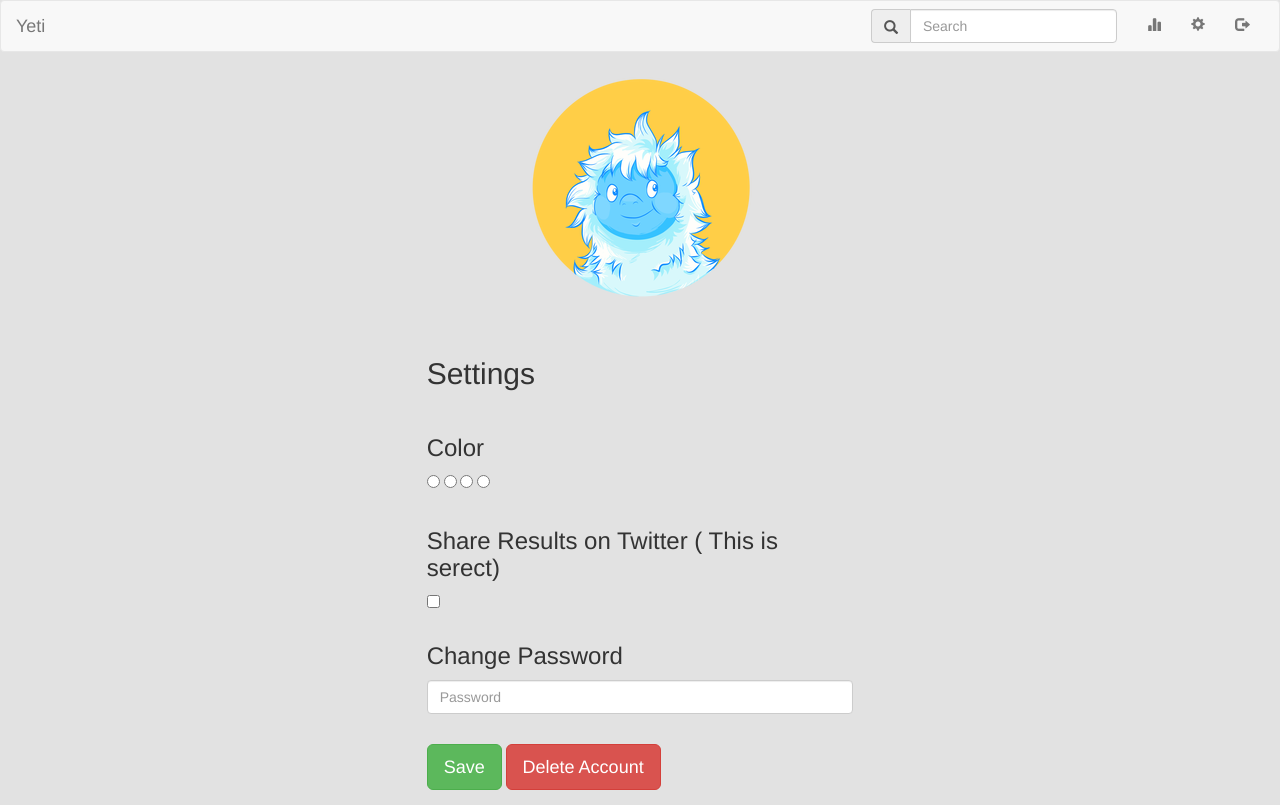
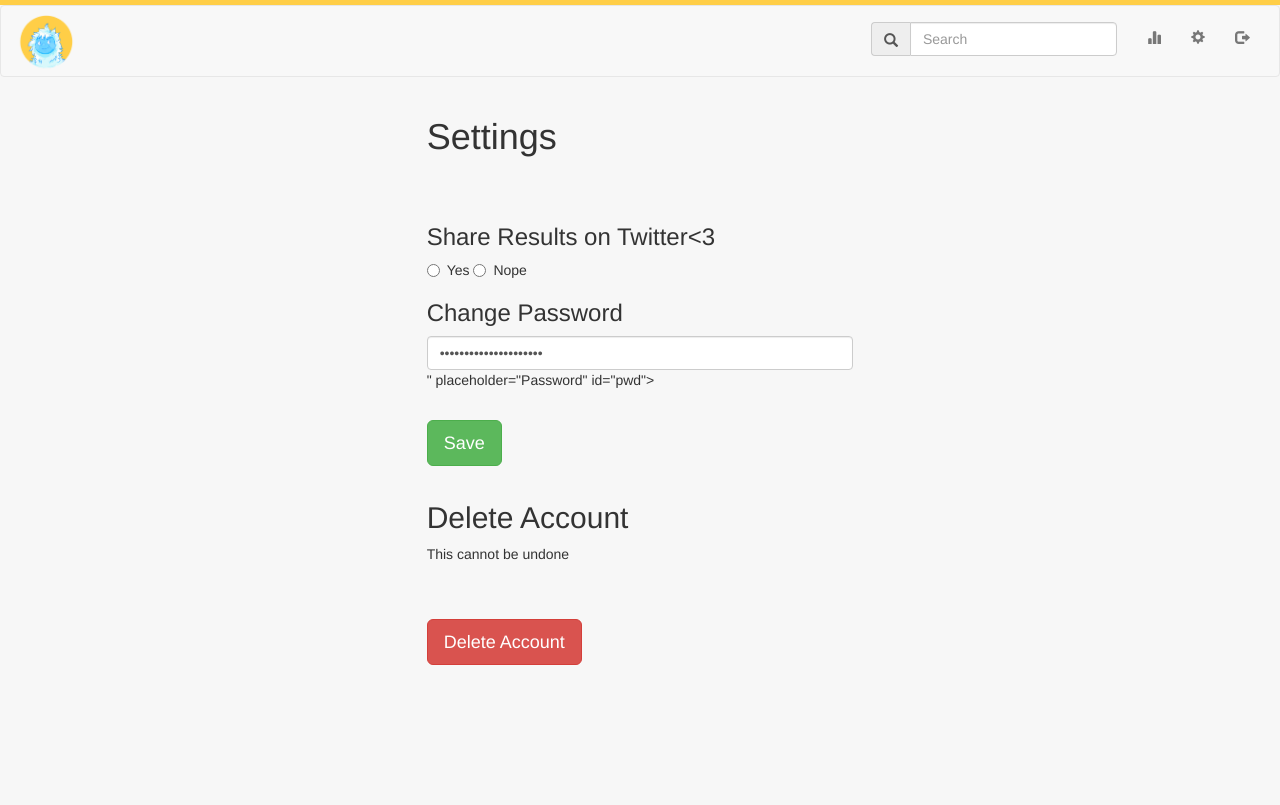
Before and after one commit to rokas456/Yeti, a PHP site: page /assests/view/setting.html in a window 1280 px wide. After the commit the page ends 665 px from the top, so only its background shows below. Run offline with PHP 8.4, Linux system fonts and the light colour scheme.

Commit message:
Improved code
Added deleted and update account.
duck duck go working.
Improved nav bar.
Small ui changes

```diff
--- a/assests/css/style.css
+++ b/assests/css/style.css
@@ -1,5 +1,22 @@
 body {
 
-background-color: #E2E2E2;
+background-color: #F7F7F7;
+border-top:5px solid #FFCE47;
+}
+
+.navbar-header{
+
+height:70px;
+
 
 }
+
+navbar-toggle {
+
+margin-top: 15px;
+}
+@media (min-width: 768px){
+.navbar-right {
+margin-top: 8px;
+}
+}
--- a/assests/js/handles.js
+++ b/assests/js/handles.js
@@ -12,6 +12,7 @@
            data: $("#signin").serialize(), // serializes the form's elements.
            success: function(data)
            {
+
                 alerts(data,'Logging you in'); //Handles log in
            }
          });
@@ -33,7 +34,7 @@
             console.log(data);
             myFunction(data);
             $.getScript("http://localhost/yeti/assests/third-party/instagram/instagram.js", function(){
-                grabImages(jQuery("#search_bar_input").val(), 10, access_parameters);
+                grabImages(jQuery("#search_bar_input").val(), 4, access_parameters);
               });
            }
          });
@@ -55,7 +56,50 @@
            data: $("#signup").serialize(), // serializes the form's elements.
            success: function(data)
            {
+
             alerts(data,'Account created'); // show response from the php script.
+           }
+         });
+
+    return false; // avoid to execute the actual submit of the form.
+});
+
+
+
+
+
+// This is for the personal Settings
+$("#delete_account").submit(function() {
+  var url =  "index.php?action=delete_account"; // the script where you handle the form input.
+
+    $.ajax({
+           type: "POST",
+        cache    : false,
+           url: url,
+           data: $("#delete_account").serialize(), // serializes the form's elements.
+           success: function(data)
+           {
+
+                    redirect();
+           }
+         });
+
+    return false; // avoid to execute the actual submit of the form.
+});
+
+ // This is for the personal Settings
+$("#update_account").submit(function() {
+  var url =  "index.php?action=update_account"; // the script where you handle the form input.
+
+    $.ajax({
+           type: "POST",
+        cache    : false,
+           url: url,
+           data: $("#update_account").serialize(), // serializes the form's elements.
+           success: function(data)
+           {
+
+                         alerts(data,'Settings Changed '); // show response from the php script.
            }
          });
 
@@ -70,20 +114,30 @@
     if (status == 'true'){
         var div = document.createElement("div");
         div.setAttribute("class", "alert alert-success");
-		div.setAttribute("role", "alert");
+    div.setAttribute("role", "alert");
         div.innerHTML = "Awesome, Hold on two seconds " + message;
-		document.getElementById("alert").appendChild(div);
+    document.getElementById("alert").appendChild(div);
     setTimeout(redirect,2000);
 
     }else if (status == 'error') {
         var div = document.createElement("div");
-			div.setAttribute("class", "alert alert-danger");
-		div.setAttribute("role", "alert");
-        div.innerHTML = "Oh snap something is wrong :-O";
+      div.setAttribute("class", "alert alert-danger");
+    div.setAttribute("role", "alert");
+        div.innerHTML = "Oh snap something is wrong ";
 
-		document.getElementById("alert").appendChild(div);
+    document.getElementById("alert").appendChild(div);
     }
 
+  else if (status == 'passwordchanged') {
+
+
+        var div = document.createElement("div");
+      div.setAttribute("class", "alert alert-success");
+    div.setAttribute("role", "alert");
+        div.innerHTML = "Password Change Successful";
+
+    document.getElementById("alert").appendChild(div);
+    }
 }
 
 
--- a/assests/view/charts.html
+++ b/assests/view/charts.html
@@ -29,7 +29,9 @@
         <span class="icon-bar"></span>
         <span class="icon-bar"></span>
       </button>
-      <a class="navbar-brand" href="index.php">Yeti</a>
+        <a class="navbar-brand" rel="home"  href="index.php" title="Buy Sell Rent Everyting">
+          <img src="assests/img/logo.png" style="width:60px; height:60px; margin-top: -7px;"class="img-responive center-block">
+    </a>
     </div>
 
     <!-- Collect the nav links, forms, and other content for toggling -->
--- a/assests/view/setting.html
+++ b/assests/view/setting.html
@@ -25,7 +25,13 @@
         <span class="icon-bar"></span>
         <span class="icon-bar"></span>
       </button>
-      <a class="navbar-brand" href="index.php">Yeti</a>
+   <a class="navbar-brand" rel="home"  href="index.php" title="Buy Sell Rent Everyting">
+          <img src="assests/img/logo.png" style="width:60px; height:60px; margin-top: -7px;"class="img-responive center-block">
+    </a>
+
+
+
+
     </div>
 
     <!-- Collect the nav links, forms, and other content for toggling -->
@@ -69,42 +75,60 @@
      <div class="row" >
 
         <div class="col-sm-12" >
+          <form class="form-horizontal"  id="update_account" method="post" name='settings' role="form">
+
+            <div class="form-group">
+              <h1 class="">Settings</h1>
+              <div class="divider"></div>
+            </div>
+
+            <div class="form-group" id="alert">
+            </div>
+
+            <div class="form-group radio">
+              <h3 >Share Results on Twitter<3</h3>
 
 
-          <form class="form-horizontal"  id="settings" method="post" name='settings' role="form">
-          <div class="form-group">
-            <img src="assests/img/logo.png" class="img-responive center-block">
-          </div>
-              <div class="form-group">
-                  <h2 class="">Settings</h2>
-              </div>
+                <label><input type="radio" value="1" name="shareT">Yes</label>
 
-               <div class="form-group">
-                   <h3 >Color</h3>
-                   <input type="radio" name="color" value="red">
-                   <input type="radio" name="color" value="blue">
-                   <input type="radio" name="color" value="green">
-                   <input type="radio" name="color" value="yellow">
-              </div>
-
-                      <div class="form-group">
-                   <h3 >Share Results on Twitter ( This is serect)</h3>
-                <input type="checkbox" value="yes" name="shareT">
+            <label><input type="radio" value="0" name="shareT" >Nope</label>
             </div>
 
             <div class="form-group">
               <h3 >Change Password</h3>
-                <input type="password"  name ="password" class="form-control" placeholder="Password" id="pwd">
+              <input type="password"  name ="password" class="form-control" value="<?php echo $_SESSION["password"]; ?>" placeholder="Password" id="pwd">
             </div>
 
             <div class="form-group"></div>
 
             <div class="form-group">
-
-            <input type="submit" class="btn  btn-success btn-lg" value="Save">
-             <input type="submit" class="btn  btn-danger btn-lg" value="Delete Account">
+              <input type="submit"  class="btn  btn-success btn-lg" name="btnSubmit" id="btnSubmit"  value="Save">
             </div>
           </form>
+        </div>
+
+
+        <div class="col-sm-12" >
+          <form class="form-horizontal"  id="delete_account" method="post" name='settings' role="form">
+            <div class="form-group">
+              <h2 class="">Delete Account</h2>
+              <p>This cannot be undone</p>
+            </div>
+
+            <div class="form-group" id="alert">
+            </div>
+
+
+
+            <div class="form-group"></div>
+
+            <div class="form-group">
+              <input type="submit" name="btnSubmit" id="btnSubmit" class="btn  btn-danger btn-lg" value="Delete Account">
+            </div>
+          </form>
+        </div>
+
+
 
 
 
@@ -114,15 +138,9 @@
 
 
       </div>
-
-
-        </div>
-
-
     </div>
 
     <div class="col-sm-4" >
-
     </div>
   </div>
 
```
Also changed, not shown: assests/controller/Controller.php (+6 -4 lines), assests/database/yeti.sql (+52 -11 lines), assests/model/database.php (+16 -5 lines), assests/model/search.php (+44 -2 lines), assests/model/user.php (+20 -6 lines), assests/view/results.html (+12 -3 lines), assests/view/signin.html (+0 -11 lines), assests/view/signup.html (+0 -11 lines), assests/third-party/twitter/OAuth.php (renamed from assests/model/twitter/OAuth.php), assests/third-party/twitter/twitter.php (renamed from assests/model/twitter/twitter.php), assests/third-party/twitter/twitteroauth.php (renamed from assests/model/twitter/twitteroauth.php), 2 other files. Lines whose indentation alone changed are shown as unchanged.
